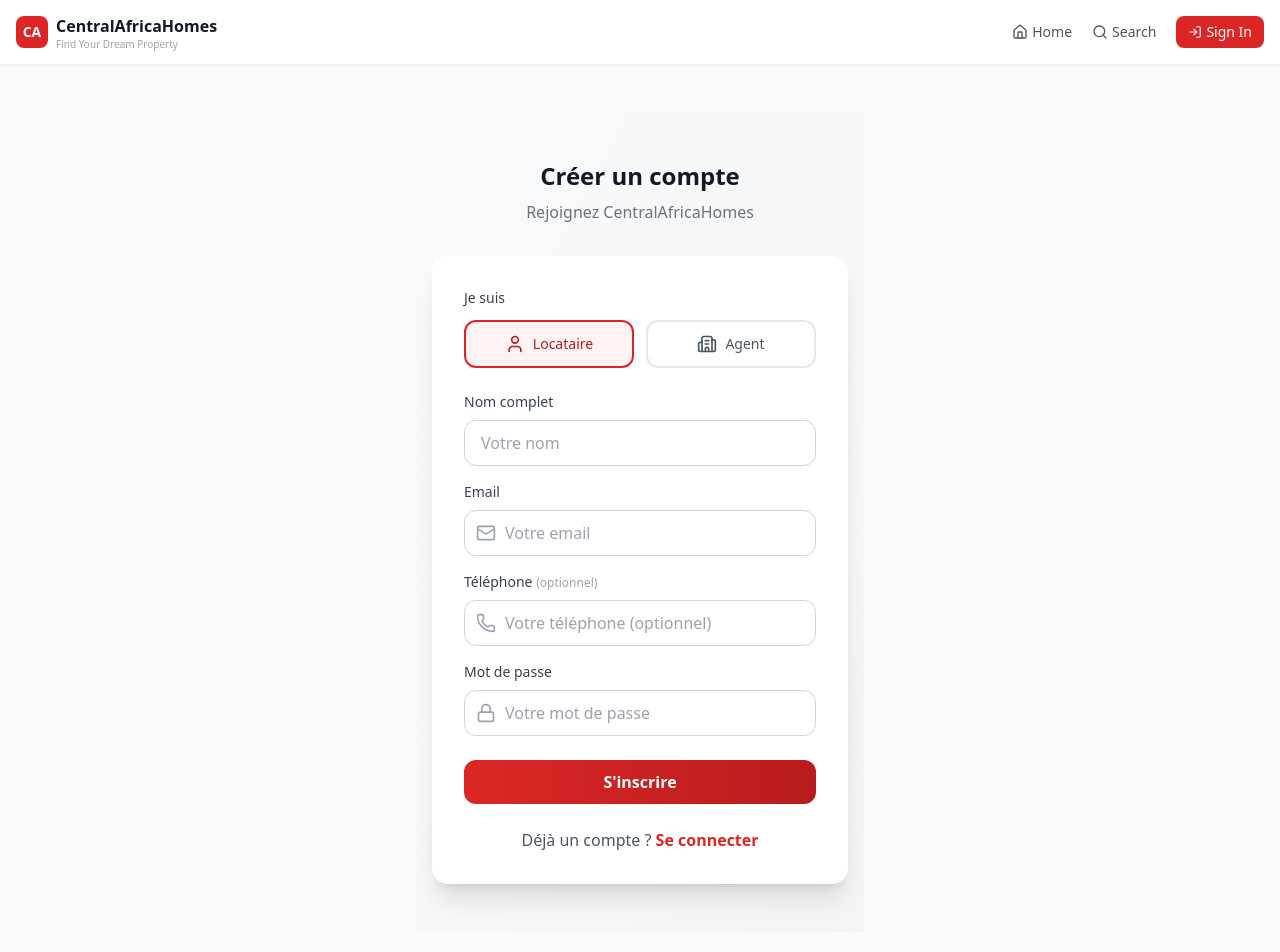
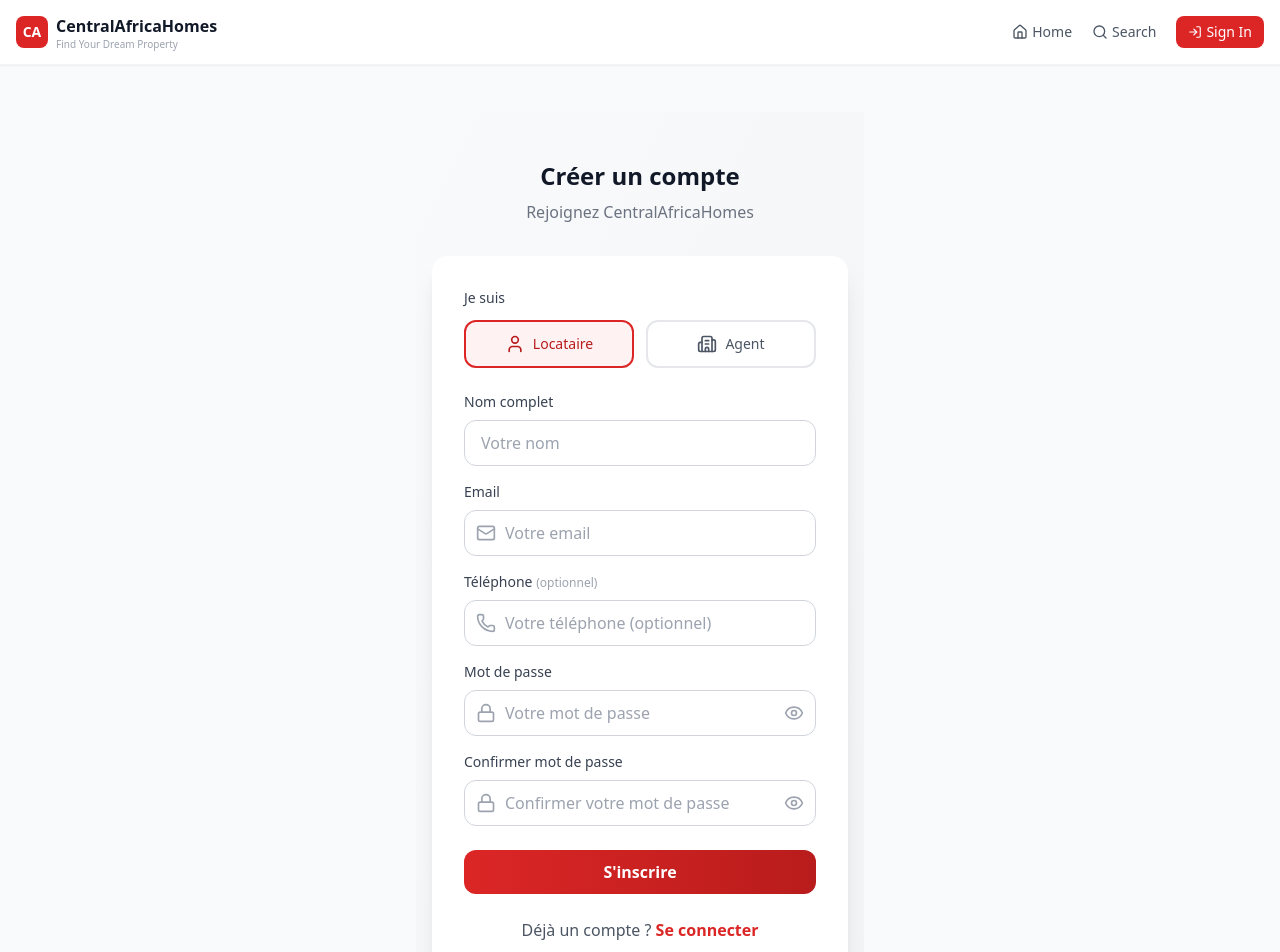
Before and after one commit to dassi-com/CA-IMMO, a Next.js app in the folder web/: page /register in a window 1280 px wide. Shown: the top 952 px of the page. Built offline with nearby package versions, Linux system fonts and the light colour scheme; no server answers.

Commit message:
modification

```diff
--- a/web/app/(auth)/register/page.tsx
+++ b/web/app/(auth)/register/page.tsx
@@ -3,7 +3,7 @@ import Link from 'next/link';
 import { useState } from 'react';
 import { useRouter } from 'next/navigation';
 import { useAuth } from '@/contexts/AuthContext';
-import { Building2, User, Mail, Lock, Phone } from 'lucide-react';
+import { Building2, User, Mail, Lock, Phone, Eye, EyeOff } from 'lucide-react';
 import toast from 'react-hot-toast';
 
 export default function RegisterPage() {
@@ -14,12 +14,21 @@ export default function RegisterPage() {
     email: '',
     phone: '',
     password: '',
+    confirmPassword: '',
     role: 'TENANT' as 'TENANT' | 'OWNER',
   });
   const [isLoading, setIsLoading] = useState(false);
+  const [showPassword, setShowPassword] = useState(false);
+  const [showConfirmPassword, setShowConfirmPassword] = useState(false);
 
   const handleSubmit = async (e: React.FormEvent) => {
     e.preventDefault();
+
+    if (formData.password !== formData.confirmPassword) {
+      toast.error('Les mots de passe ne correspondent pas');
+      return;
+    }
+
     setIsLoading(true);
     try {
       await authRegister({
@@ -145,7 +154,7 @@ export default function RegisterPage() {
           </div>
 
           {/* Password */}
-          <div className="mb-6">
+          <div className="mb-4">
             <label htmlFor="password" className="block text-sm font-medium text-gray-700 mb-2">
               Mot de passe
             </label>
@@ -155,13 +164,48 @@ export default function RegisterPage() {
               </div>
               <input
                 id="password"
-                type="password"
+                type={showPassword ? 'text' : 'password'}
                 placeholder="Votre mot de passe"
                 value={formData.password}
                 onChange={(e) => setFormData({ ...formData, password: e.target.value })}
                 required
-                className="w-full pl-10 pr-3 py-2.5 border border-gray-300 rounded-xl focus:outline-none focus:ring-2 focus:ring-red-500 focus:border-transparent transition"
+                className="w-full pl-10 pr-10 py-2.5 border border-gray-300 rounded-xl focus:outline-none focus:ring-2 focus:ring-red-500 focus:border-transparent transition"
               />
+              <button
+                type="button"
+                onClick={() => setShowPassword(!showPassword)}
+                className="absolute inset-y-0 right-0 pr-3 flex items-center text-gray-400 hover:text-gray-600 transition"
+              >
+                {showPassword ? <EyeOff className="h-5 w-5" /> : <Eye className="h-5 w-5" />}
+              </button>
+            </div>
+          </div>
+
+          {/* Confirm Password */}
+          <div className="mb-6">
+            <label htmlFor="confirmPassword" className="block text-sm font-medium text-gray-700 mb-2">
+              Confirmer mot de passe
+            </label>
+            <div className="relative">
+              <div className="absolute inset-y-0 left-0 pl-3 flex items-center pointer-events-none">
+                <Lock className="h-5 w-5 text-gray-400" />
+              </div>
+              <input
+                id="confirmPassword"
+                type={showConfirmPassword ? 'text' : 'password'}
+                placeholder="Confirmer votre mot de passe"
+                value={formData.confirmPassword}
+                onChange={(e) => setFormData({ ...formData, confirmPassword: e.target.value })}
+                required
+                className="w-full pl-10 pr-10 py-2.5 border border-gray-300 rounded-xl focus:outline-none focus:ring-2 focus:ring-red-500 focus:border-transparent transition"
+              />
+              <button
+                type="button"
+                onClick={() => setShowConfirmPassword(!showConfirmPassword)}
+                className="absolute inset-y-0 right-0 pr-3 flex items-center text-gray-400 hover:text-gray-600 transition"
+              >
+                {showConfirmPassword ? <EyeOff className="h-5 w-5" /> : <Eye className="h-5 w-5" />}
+              </button>
             </div>
           </div>
 
```
